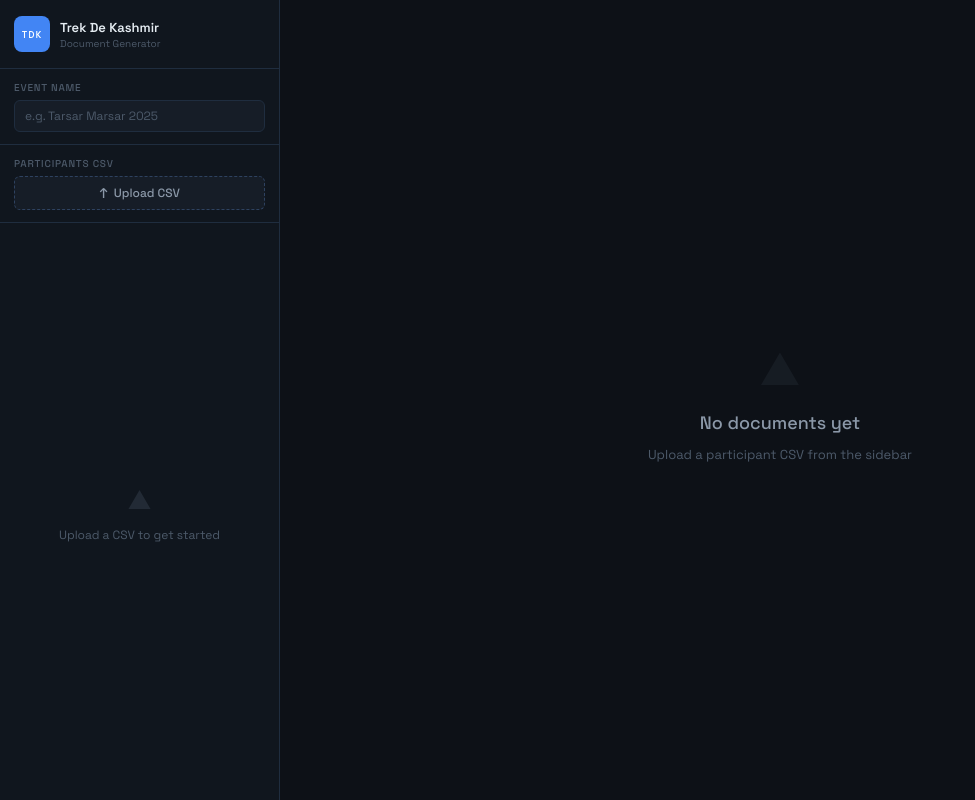
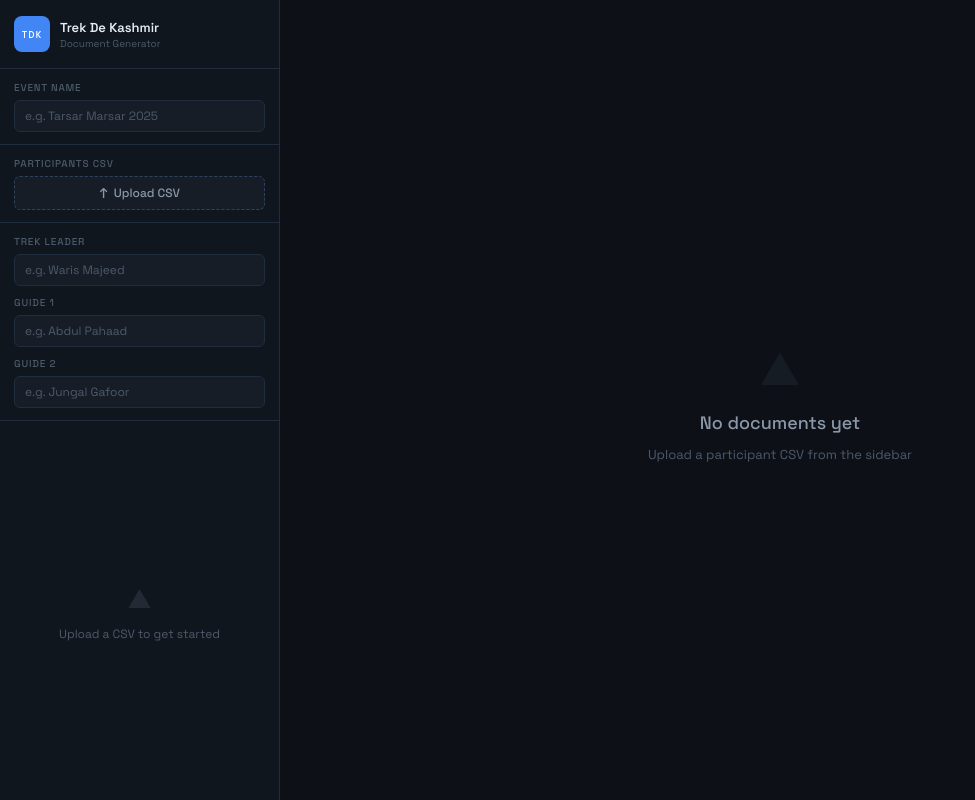
Before and after one commit to ByteNovators/consent-form-maker, a React (Vite) app: page / in a window 1280 px wide. Shown: the whole page, without its empty margins (0-975 px from the left). Built offline with nearby package versions, Linux system fonts and the light colour scheme; a web font is replaced by a local one.

Commit message:
team signatures

```diff
--- a/src/App.jsx
+++ b/src/App.jsx
@@ -69,6 +69,9 @@ function SidebarParticipant({ person, index, isActive, onPreview, onPrint }) {
 export default function App() {
     const [persons, setPersons] = useState([]);
     const [event, setEvent] = useState("");
+    const [leader, setLeader] = useState("");
+    const [guide1, setGuide1] = useState("");
+    const [guide2, setGuide2] = useState("");
     const [search, setSearch] = useState("");
     const [pageIndex, setPageIndex] = useState(0);
     const [fileName, setFileName] = useState(null);
@@ -190,6 +193,41 @@ export default function App() {
                         <span className="btn-icon">↑</span>
                         {fileName ? fileName : "Upload CSV"}
                     </button>
+                </div>
+
+                <div className="sidebar-section">
+                    <label className="field-label">Trek Leader</label>
+                    <input
+                        className="field-input"
+                        value={leader}
+                        onChange={(e) => setLeader(e.target.value)}
+                        placeholder="e.g. Waris Majeed"
+                    />
+                    <label
+                        className="field-label"
+                        style={{ marginTop: "10px" }}
+                    >
+                        Guide 1
+                    </label>
+                    <input
+                        className="field-input"
+                        value={guide1}
+                        onChange={(e) => setGuide1(e.target.value)}
+                        placeholder="e.g. Abdul Pahaad"
+                    />
+
+                    <label
+                        className="field-label"
+                        style={{ marginTop: "10px" }}
+                    >
+                        Guide 2
+                    </label>
+                    <input
+                        className="field-input"
+                        value={guide2}
+                        onChange={(e) => setGuide2(e.target.value)}
+                        placeholder="e.g. Jungal Gafoor"
+                    />
                 </div>
 
                 {persons.length > 0 && (
@@ -315,6 +353,20 @@ export default function App() {
                                         <ParticipantList
                                             persons={currentPage.persons}
                                             event={currentPage.event}
+                                            team={[
+                                                {
+                                                    role: "Team Leader",
+                                                    name: leader,
+                                                },
+                                                {
+                                                    role: "Guide 1",
+                                                    name: guide1,
+                                                },
+                                                {
+                                                    role: "Guide 2",
+                                                    name: guide2,
+                                                },
+                                            ]}
                                         />
                                     ) : (
                                         <ConsentForm
@@ -338,6 +390,20 @@ export default function App() {
                                         <ParticipantList
                                             persons={pg.persons}
                                             event={pg.event}
+                                            team={[
+                                                {
+                                                    role: "Team Leader",
+                                                    name: leader,
+                                                },
+                                                {
+                                                    role: "Guide 1",
+                                                    name: guide1,
+                                                },
+                                                {
+                                                    role: "Guide 2",
+                                                    name: guide2,
+                                                },
+                                            ]}
                                         />
                                     ) : (
                                         <ConsentForm
--- a/src/ConsentForm.jsx
+++ b/src/ConsentForm.jsx
@@ -8,7 +8,6 @@ const CLAUSES = [
     `I am participating in the Trek/Expedition/Program on my own accord and with due permission of my Parents/Guardian.`,
     `I am major (above the age of 18) and fully fit for mountain travel/hiking and I will carry all the necessary gear required by me in the outdoors for survival.`,
     `I willingly agree to discontinue my participation in the activity if my gear is not found proper or suitable by the trek leader for the activity.`,
-    `I am well aware of COVID-19. I certify that I am Negative for COVID-19, and I will follow all the SoP's strictly.`,
     `If my behaviour during the activity is likely to cause distress or break the norms of the activity by displaying misbehaviour through harming the environment/disturbing the flora & fauna/etc., the member of staff or Trek Leader reserves the right to terminate my participation at any time and I will have to make my own arrangements. Club will not be liable for any expenses incurred as a result and I will be blacklisted from joining any future activity with the club.`,
     `In case of any injury suffered during the course of travel or hike/trek that may result in temporary/permanent incapacitation, death I shall not hold Trek De Kashmir or its members responsible for the same.`,
 ];
--- a/src/ParticipantList.jsx
+++ b/src/ParticipantList.jsx
@@ -1,4 +1,4 @@
-export default function ParticipantList({ persons, event }) {
+export default function ParticipantList({ persons, event, team }) {
     return (
         <div
             style={{
@@ -108,6 +108,42 @@ export default function ParticipantList({ persons, event }) {
                     ))}
                 </tbody>
             </table>
+
+            {/* Signatures */}
+            <div
+                style={{
+                    marginTop: "50px",
+                    display: "flex",
+                    justifyContent: "space-between",
+                    gap: "20px",
+                }}
+            >
+                {team.map((p) => (
+                    <div
+                        key={p.role}
+                        style={{
+                            textAlign: "center",
+                            flex: 1,
+                        }}
+                    >
+                        <div
+                            style={{
+                                borderTop: "1px solid #000",
+                                marginBottom: "6px",
+                                width: "100%",
+                            }}
+                        />
+                        <div
+                            style={{
+                                fontSize: "8pt",
+                            }}
+                        >
+                            <p style={{ fontWeight: "bold" }}>{p.name}</p>
+                            <p>{p.role}</p>
+                        </div>
+                    </div>
+                ))}
+            </div>
         </div>
     );
 }
```
